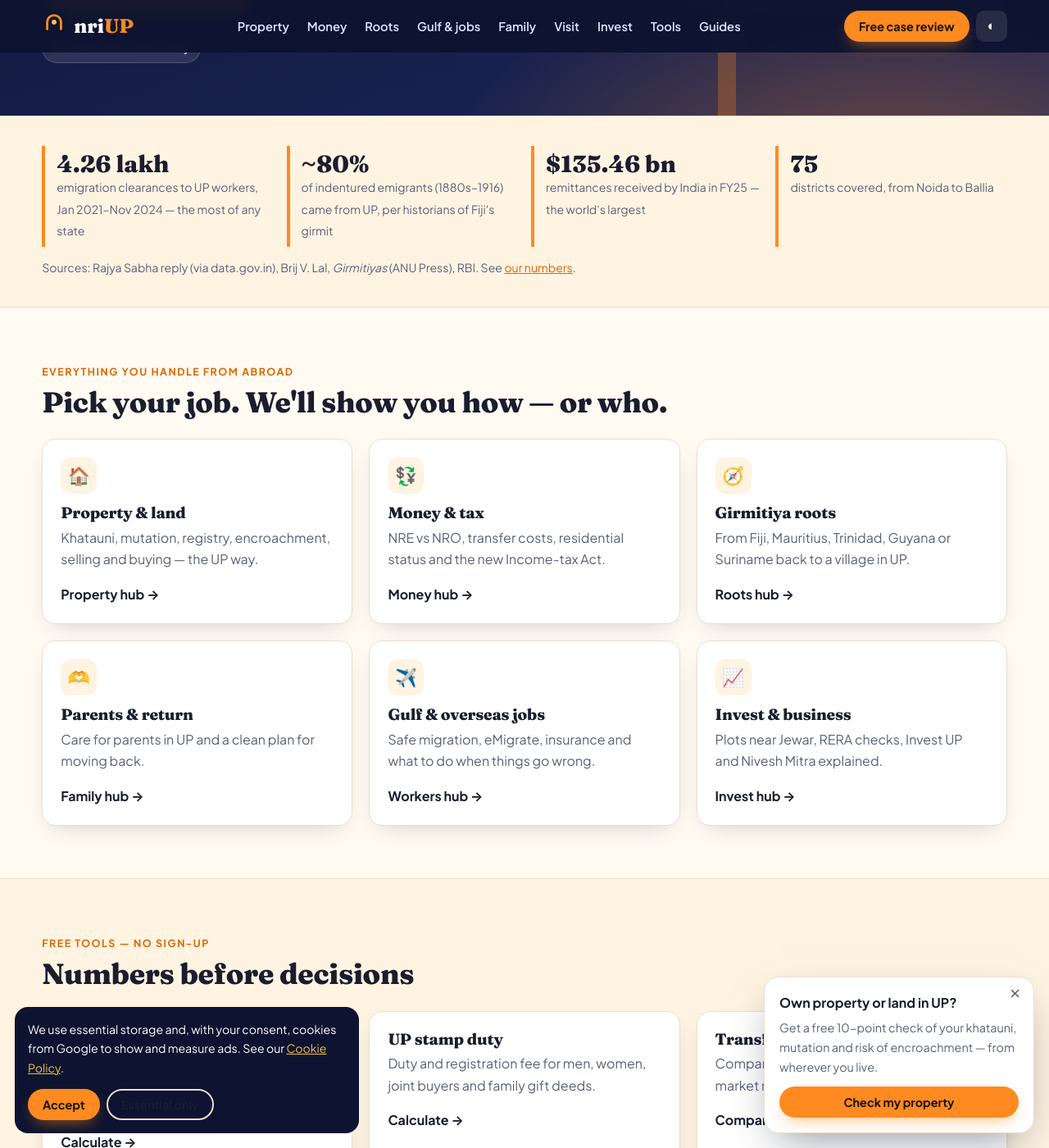
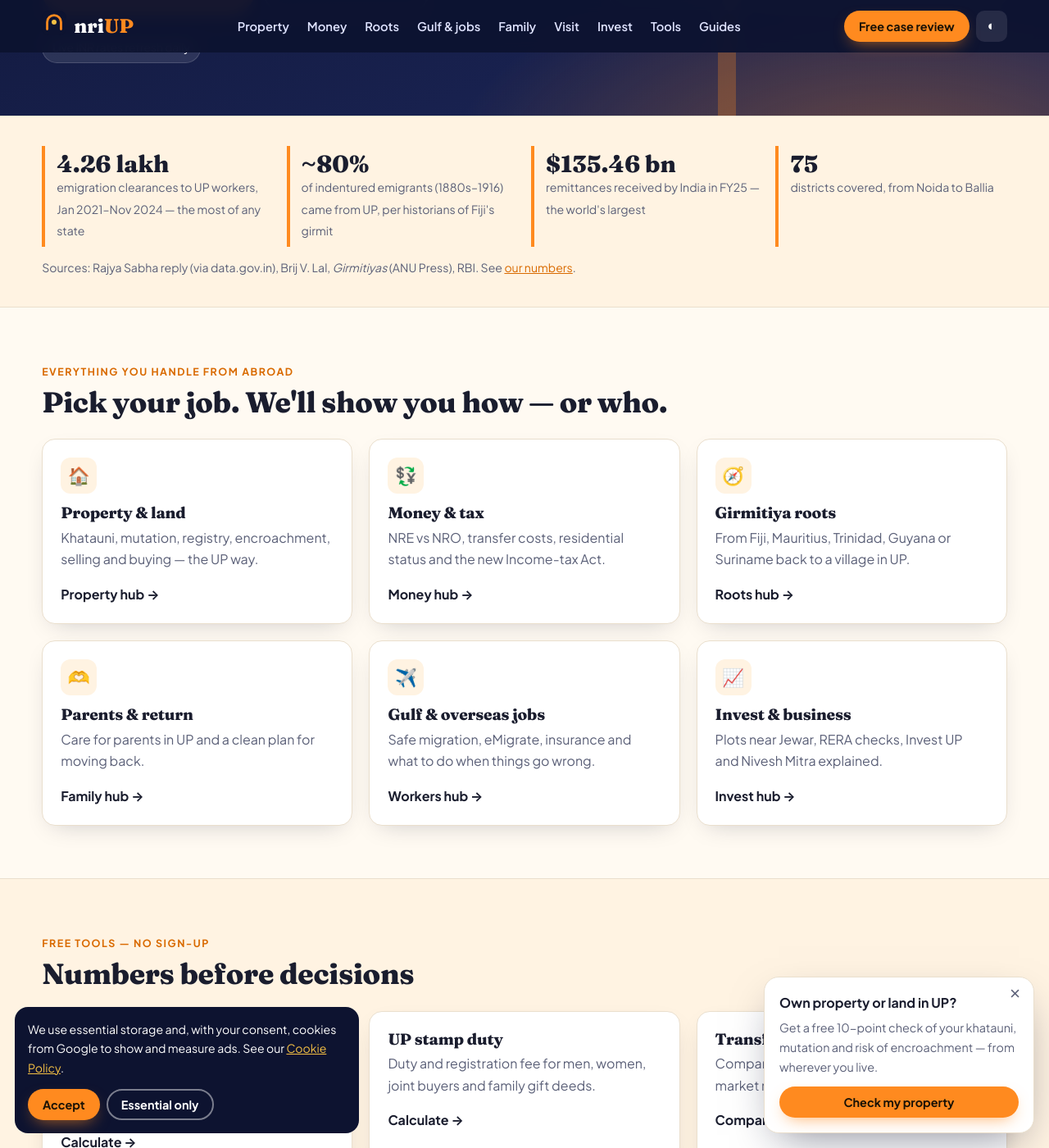
Before and after one commit to WEBWORKSA1/nriup-com, a Jekyll site: the page built from index.html, in a window 1280 px wide and 1400 px high, scrolled down 568 px. Shown: the whole window at 82% size. Built offline with Jekyll 4.4.1, drawn with Linux system fonts in a browser that asks for light colours; some web fonts are replaced.

Commit message:
QA fixes: responsive hub/split layouts, always-visible content, cookie contrast, accuracy; docs
Co-Authored-By: Claude Opus 5.5 <noreply@anthropic.com>
Claude-Session: https://claude.ai/code/session_01CLEd6CzrSYgdU16h5SoUK8

```diff
--- a/assets/css/style.css
+++ b/assets/css/style.css
@@ -14,7 +14,7 @@ header.site{position:sticky;top:0;z-index:50;background:rgba(13,19,48,.96);backd
 .nav{display:flex;align-items:center;gap:18px;min-height:64px}
 .logo{display:flex;align-items:center;gap:9px;text-decoration:none;color:inherit}.lname{font:800 1.5rem/1 var(--fd);color:#fff}.lname b{color:var(--sun)}footer .lname{color:var(--text)}
 nav{flex:1}.menu{display:flex;gap:2px;list-style:none;margin:0;padding:0;justify-content:center;flex-wrap:wrap}.menu a{color:#dfe3ff;text-decoration:none;font-weight:600;font-size:.92rem;padding:8px 10px;border-radius:10px}.menu a:hover,.menu a[aria-current]{background:rgba(255,255,255,.1);color:#fff}.menu-cta{display:none}
-.nav-cta{display:flex;align-items:center;gap:8px}.icon-btn{background:rgba(255,255,255,.1);border:0;color:#fff;width:38px;height:38px;border-radius:10px;font-size:1.05rem;cursor:pointer}.burger{display:none}
+.nav-cta{display:flex;align-items:center;gap:8px;margin-left:auto}.icon-btn{background:rgba(255,255,255,.1);border:0;color:#fff;width:38px;height:38px;border-radius:10px;font-size:1.05rem;cursor:pointer}.burger{display:none}
 .btn{display:inline-flex;align-items:center;justify-content:center;gap:8px;border:2px solid transparent;border-radius:999px;padding:12px 22px;font:700 .98rem var(--fb);text-decoration:none;cursor:pointer;transition:transform .15s,box-shadow .15s,background .15s}.btn:hover{transform:translateY(-1px)}
 .btn-sun{background:var(--sun);color:#1a1206!important;box-shadow:0 8px 20px -8px rgba(255,138,31,.7)}.btn-sun:hover{background:#ff9b3d}
 .btn-ink{background:var(--ink);color:#fff!important}.btn-ghost{background:transparent;border-color:var(--line);color:var(--text)!important}header .btn-ghost,.hero .btn-ghost,.dark .btn-ghost{border-color:rgba(255,255,255,.35);color:#fff!important}
@@ -70,11 +70,12 @@ details{background:var(--card);border:1px solid var(--line);border-radius:14px;p
 footer.site{background:var(--bg2);border-top:1px solid var(--line);padding:50px 0 90px;margin-top:0}.foot-grid{display:grid;grid-template-columns:1.6fr 1fr 1fr 1fr 1fr;gap:26px}footer h4{font:700 .95rem var(--fb);margin-bottom:10px}footer ul{list-style:none;padding:0;margin:0}footer li{margin-bottom:6px}footer li a{color:var(--muted);text-decoration:none;font-size:.92rem}footer li a:hover{color:var(--sun-d)}
 .legal{margin-top:30px;padding-top:18px;border-top:1px solid var(--line);font-size:.8rem;color:var(--muted)}.legal a{color:inherit}
 .mcta{display:none}
+.hub{display:grid;grid-template-columns:minmax(0,1.6fr) minmax(0,1fr);gap:40px;align-items:start}.hub aside{position:sticky;top:84px}.split{display:grid;grid-template-columns:minmax(0,1.35fr) minmax(0,.85fr);gap:24px;align-items:start}
 .nudge{position:fixed;right:18px;bottom:18px;z-index:60;width:min(330px,calc(100% - 36px));background:var(--card);border:1px solid var(--line);border-radius:18px;padding:18px;box-shadow:0 20px 50px -18px rgba(13,19,48,.5)}.nudge p{font-size:.9rem;color:var(--muted);margin:.4em 0 .8em}.nudge-x{position:absolute;right:10px;top:6px;border:0;background:none;font-size:1.4rem;cursor:pointer;color:var(--muted)}
-.cookie{position:fixed;left:18px;bottom:18px;z-index:61;width:min(420px,calc(100% - 36px));background:var(--ink);color:#fff;border-radius:16px;padding:16px;font-size:.88rem}.cookie a{color:var(--gold)}.cookie .acts{display:flex;gap:8px;margin-top:8px}
-.reveal{opacity:0;transform:translateY(14px);transition:opacity .6s,transform .6s}.reveal.in{opacity:1;transform:none}
-@media (prefers-reduced-motion:reduce){*{transition:none!important;animation:none!important}.reveal{opacity:1;transform:none}}
+.cookie{position:fixed;left:18px;bottom:18px;z-index:61;width:min(420px,calc(100% - 36px));background:var(--ink);color:#fff;border-radius:16px;padding:16px;font-size:.88rem}.cookie a{color:var(--gold)}.cookie .acts{display:flex;gap:8px;margin-top:8px}.cookie .btn-ghost{color:#fff!important;border-color:rgba(255,255,255,.45)}
+@keyframes rise{from{opacity:.4;transform:translateY(12px)}to{opacity:1;transform:none}}.reveal.in{animation:rise .6s ease-out}
+@media (prefers-reduced-motion:reduce){*{transition:none!important;animation:none!important}}
 @media (max-width:1100px){.burger{display:inline-block}nav{position:absolute;top:100%;left:0;right:0}.menu{display:none;flex-direction:column;background:#0d1330;padding:10px 4%;gap:0}.menu.open{display:flex}.menu a{display:block;padding:12px}.menu-cta{display:block}.nav-cta .btn{display:none}}
-@media (max-width:900px){.hero-grid,.tool,.g2,.g3{grid-template-columns:1fr}.g4,.stats,.tiers{grid-template-columns:repeat(2,1fr)}.news,.videos{grid-template-columns:1fr 1fr}.foot-grid{grid-template-columns:1fr 1fr}.foot-brand{grid-column:1/-1}.hero:after{display:none}}
-@media (max-width:600px){section{padding:44px 0}.row,.g4,.stats,.tiers,.news,.videos{grid-template-columns:1fr}.mcta{display:flex;gap:8px;position:fixed;left:0;right:0;bottom:0;z-index:55;padding:10px;background:var(--card);border-top:1px solid var(--line)}.mcta .btn{flex:1;padding:11px}.nudge{bottom:78px}.cookie{bottom:78px}}
+@media (max-width:900px){.hero-grid,.tool,.g2,.g3,.hub,.split{grid-template-columns:1fr!important}.hub aside{position:static}.g4,.stats,.tiers{grid-template-columns:repeat(2,1fr)}.news,.videos{grid-template-columns:1fr 1fr}.foot-grid{grid-template-columns:1fr 1fr}.foot-brand{grid-column:1/-1}.hero:after{display:none}}
+@media (max-width:600px){section{padding:44px 0}.row,.g4,.stats,.tiers,.news,.videos{grid-template-columns:1fr}.mcta{display:flex;gap:8px;position:fixed;left:0;right:0;bottom:0;z-index:55;padding:10px;background:var(--card);border-top:1px solid var(--line)}.mcta .btn{flex:1;padding:11px}.nudge{bottom:78px}.cookie{bottom:78px;font-size:.8rem;padding:12px}}
 @media print{header.site,.topbar,footer,.mcta,.nudge,.cookie,.lead-band{display:none!important}}
--- a/districts.html
+++ b/districts.html
@@ -5,7 +5,7 @@ description: "Find any of Uttar Pradesh's 75 districts by name, division or regi
 ---
 <section class="page-hero"><div class="wrap"><div class="crumbs"><a href="/">Home</a> / District finder</div><span class="eyebrow">75 districts · 18 divisions</span><h1>Uttar Pradesh district finder</h1><p class="lead">Search by district, division or region. Districts historians name as leading origins of indentured emigrants are marked.</p></div></section>
 <section style="padding-top:28px"><div class="wrap">
-<div class="row" style="grid-template-columns:2fr 1fr;margin-bottom:18px"><div class="field"><label for="dq">Search</label><input id="dq" placeholder="e.g. Ghazipur, Meerut, Purvanchal"></div><div class="field"><label for="dr">Region (informal)</label><select id="dr"><option value="">All regions</option><option>Purvanchal</option><option>Awadh</option><option>Central</option><option>West UP</option><option>Rohilkhand</option><option>Braj</option><option>Bundelkhand</option></select></div></div>
+<div class="row" style="margin-bottom:18px"><div class="field"><label for="dq">Search</label><input id="dq" placeholder="e.g. Ghazipur, Meerut, Purvanchal"></div><div class="field"><label for="dr">Region (informal)</label><select id="dr"><option value="">All regions</option><option>Purvanchal</option><option>Awadh</option><option>Central</option><option>West UP</option><option>Rohilkhand</option><option>Braj</option><option>Bundelkhand</option></select></div></div>
 <p class="small muted">Showing <b id="dcount">75</b> districts.</p>
 <div class="dgrid" id="districtGrid"></div>
 <p class="small muted" style="margin-top:20px">Divisions per the Government of Uttar Pradesh. Region labels are informal cultural groupings for browsing only. “Girmit-era origin” marks districts named by historians (Brij V. Lal, ANU Press) as major sources of emigrants after the 1870s; many other districts sent emigrants too.</p>
--- a/guides/index.html
+++ b/guides/index.html
@@ -1,7 +1,7 @@
 ---
 layout: default
 title: "NRI Guides for Uttar Pradesh — Property, Tax, Roots, Jobs & Travel | nriUP"
-description: "Plain-English, sourced guides for NRIs and the UP diaspora: buying and selling property, land records and mutation, TDS, residential status, power of attorney, Girmitiya roots, safe migration and more."
+description: "Sourced, plain-English guides for NRIs and the UP diaspora: property, land records, mutation, TDS, residential status, POA, Girmitiya roots and safe migration."
 ---
 <section class="page-hero"><div class="wrap"><div class="crumbs"><a href="/">Home</a> / Guides</div><span class="eyebrow">Guides</span><h1>Plain-English guides</h1><p class="lead">Each guide is written from primary sources, dated, and reviewed when rules change. None of it is legal or tax advice — it's what to know before you talk to someone who gives it.</p></div></section>
 <section><div class="wrap grid g3">
--- a/tools/property-tds.html
+++ b/tools/property-tds.html
@@ -1,7 +1,7 @@
 ---
 layout: default
 title: "TDS When an NRI Sells Property in India — 2026 Calculator | nriUP"
-description: "See how much TDS a buyer must withhold when an NRI sells property in India in 2026 (12.5% LTCG + surcharge + cess on the full price), the tax actually due, and the cash a lower-deduction certificate can unlock."
+description: "How much TDS a buyer withholds when an NRI sells property in 2026 (12.5% + surcharge + cess on the full price), the tax actually due, and the cash a certificate unlocks."
 ---
 <section class="page-hero"><div class="wrap"><div class="crumbs"><a href="/">Home</a> / <a href="/tools/">Tools</a> / Property-sale TDS</div><span class="eyebrow">Free tool</span><h1>Selling property as an NRI? See the TDS first.</h1><p class="lead">Without a certificate, the buyer withholds tax on your <b>whole</b> sale price. On a long-held flat that can be several times the tax you actually owe.</p></div></section>
 <section><div class="wrap tool" id="tdsTool">
```
